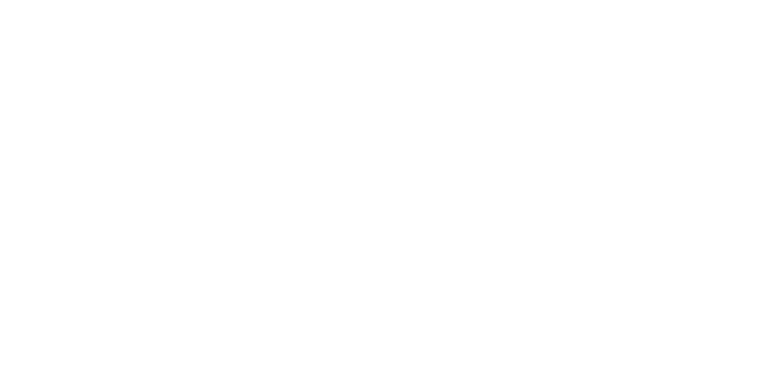
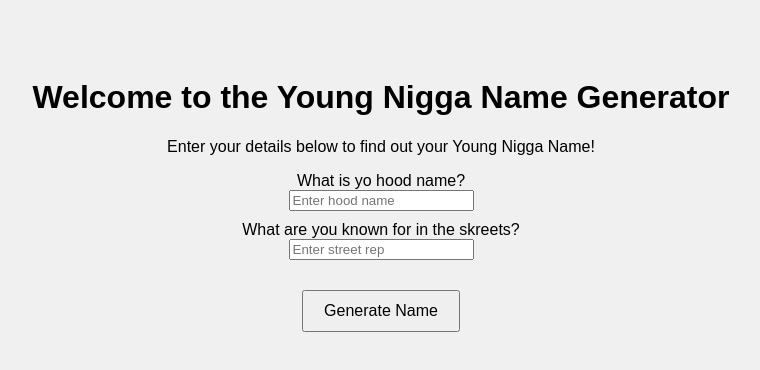
Before and after one commit to Keemss/YN-Name-Generator, a plain HTML site: page YN Name Generator.html in a window 1280 px wide. Shown: the whole page, without its empty margins (259-1019 px from the left). Drawn offline with Linux system fonts and the light colour scheme.

Commit message:
Update YN Name Generator.html

```diff
--- a/YN Name Generator.html
+++ b/YN Name Generator.html
@@ -2,9 +2,65 @@
 <html lang="en">
 <head>
     <meta charset="UTF-8">
-    <title>Title</title>
+    <meta name="viewport" content="width=device-width, initial-scale=1.0">
+    <title>Young Nigga Name Generator</title>
+    <style>
+        body {
+            font-family: Arial, sans-serif;
+            text-align: center;
+            padding: 50px;
+            background-color: #f0f0f0;
+        }
+        #generateBtn {
+            padding: 10px 20px;
+            font-size: 16px;
+            margin-top: 20px;
+            cursor: pointer;
+        }
+        #generatedName {
+            font-size: 24px;
+            margin-top: 20px;
+            color: #333;
+        }
+        .input-field {
+            margin: 10px;
+        }
+    </style>
 </head>
 <body>
+    <h1>Welcome to the Young Nigga Name Generator</h1>
+    <p>Enter your details below to find out your Young Nigga Name!</p>
 
+    <div class="input-field">
+        <label for="hoodName">What is yo hood name?</label><br>
+        <input type="text" id="hoodName" placeholder="Enter hood name">
+    </div>
+
+    <div class="input-field">
+        <label for="skreetName">What are you known for in the skreets?</label><br>
+        <input type="text" id="skreetName" placeholder="Enter street rep">
+    </div>
+
+    <button id="generateBtn" onclick="generateName()">Generate Name</button>
+
+    <p id="generatedName"></p>
+
+    <script>
+        function generateName() {
+            // Get the values from the input fields
+            const hoodName = document.getElementById("hoodName").value;
+            const skreetName = document.getElementById("skreetName").value;
+
+            // Check if both fields have values
+            if (hoodName && skreetName) {
+                // Display the generated name
+                document.getElementById("generatedName").innerText =
+                    "Yo Young Nigga Name Is: " + hoodName + " " + skreetName;
+            } else {
+                // Prompt the user to fill in both fields if any are empty
+                alert("Please enter both yo hood name and what you known for in the skreets.");
+            }
+        }
+    </script>
 </body>
 </html>
```
